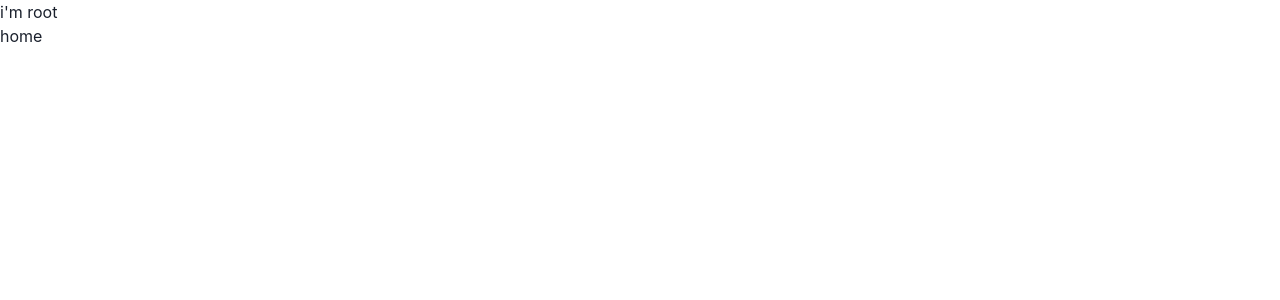
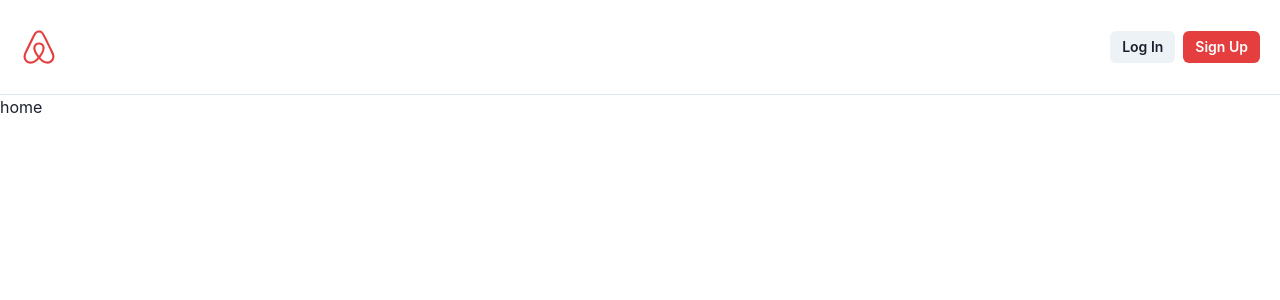
Before and after one commit to yebinGold/airbnb-react-frontend, a React (Create React App) app: page / in a window 1280 px wide. Shown: the top 300 px of the page. Built offline with nearby package versions, Linux system fonts and the light colour scheme.

Commit message:
feat: build Header in Root component

```diff
--- a/src/components/Root.tsx
+++ b/src/components/Root.tsx
@@ -1,11 +1,26 @@
+import { Box, Button, HStack } from "@chakra-ui/react";
+import { FaAirbnb } from "react-icons/fa";
 import { Outlet } from "react-router-dom";
 
 const Root = () => {
   return (
-    <div>
-      i'm root
+    <Box>
+      <HStack
+        px={"5"}
+        py={"7"}
+        borderBottomWidth={1}
+        justifyContent={"space-between"}
+      >
+        <Box color={"red.500"}>
+          <FaAirbnb size={"38"} />
+        </Box>
+        <HStack spacing={"2"}>
+          <Button size={"sm"}>Log In</Button>
+          <Button colorScheme={"red"} size={"sm"}>Sign Up</Button>
+        </HStack>
+      </HStack>
       <Outlet /> {/** 자식 컴포넌트 렌더링 될 위치 */}
-    </div>
+    </Box>
   );
 };
 
```
